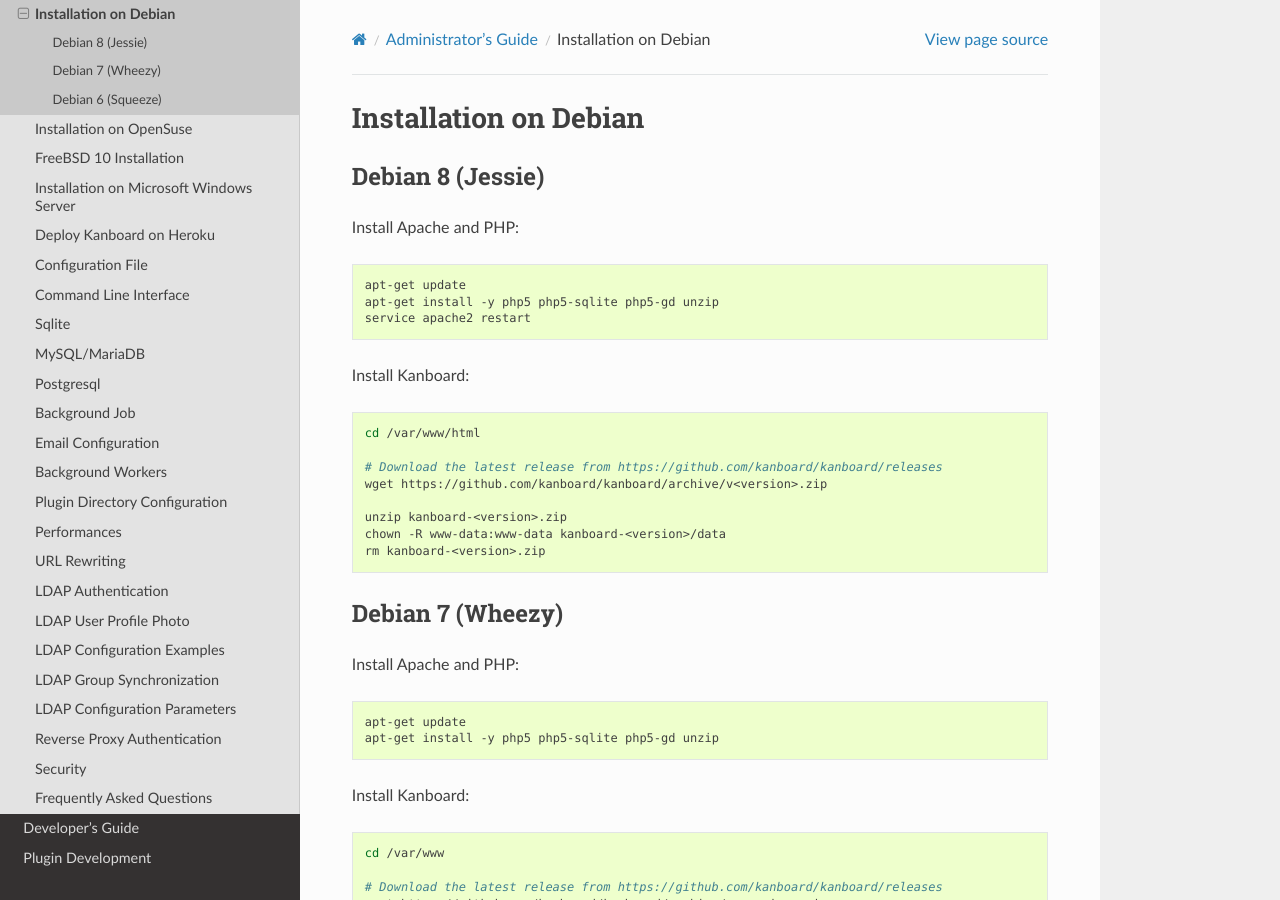
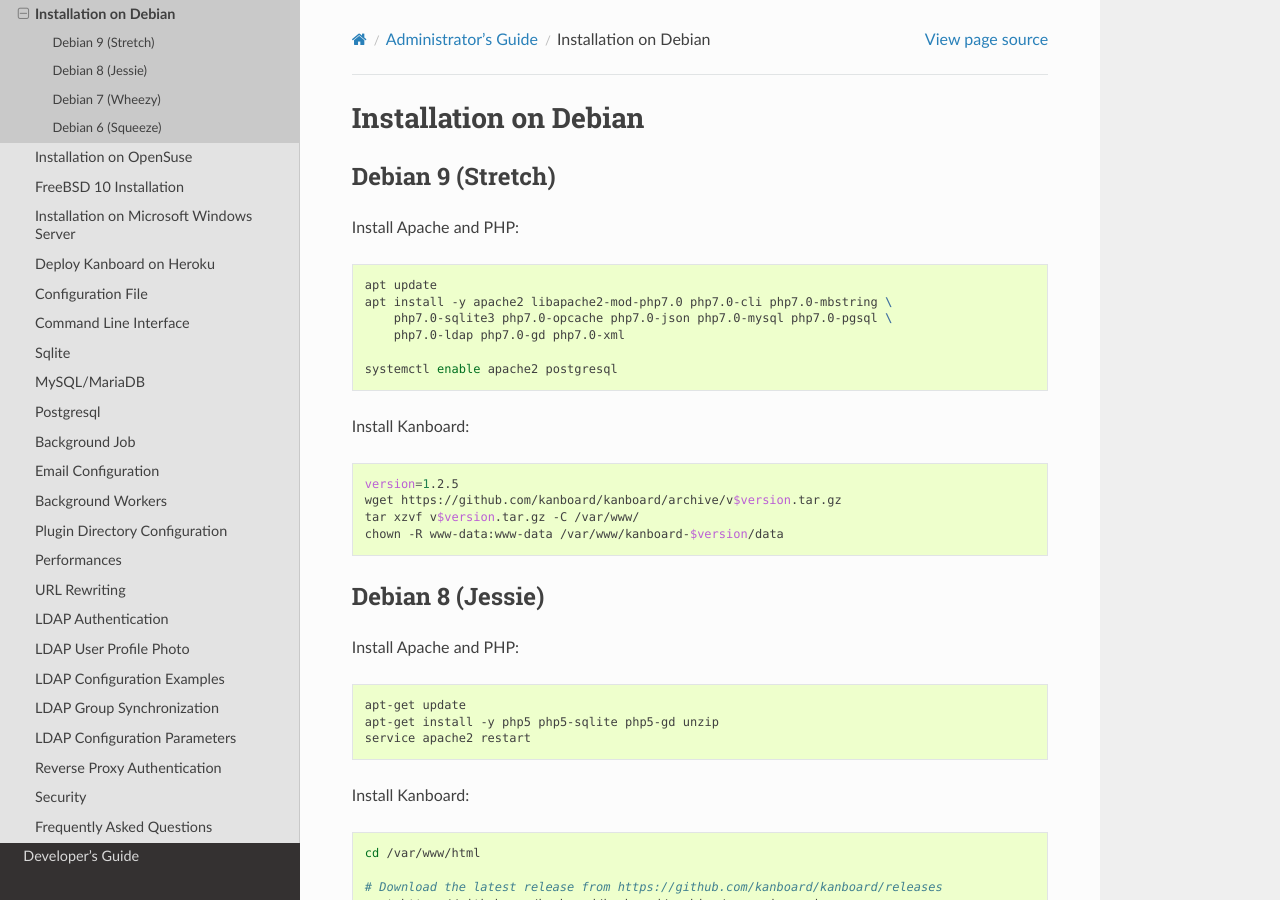
Before and after one commit to kanboard/documentation, a Sphinx documentation site: the page built from source/admin_guide/debian_installation.rst, in a window 1280 px wide and 900 px high. Built offline with Sphinx 7.4.7 and the Read the Docs theme 2.0.0, drawn with Linux system fonts in a browser that asks for light colours.

Commit message:
Add installation instructions for Debian 9

```diff
--- a/source/admin_guide/debian_installation.rst
+++ b/source/admin_guide/debian_installation.rst
@@ -1,5 +1,28 @@
 Installation on Debian
 ======================
+
+Debian 9 (Stretch)
+------------------
+
+Install Apache and PHP:
+
+.. code:: bash
+
+    apt update
+    apt install -y apache2 libapache2-mod-php7.0 php7.0-cli php7.0-mbstring \
+        php7.0-sqlite3 php7.0-opcache php7.0-json php7.0-mysql php7.0-pgsql \
+        php7.0-ldap php7.0-gd php7.0-xml
+
+    systemctl enable apache2 postgresql
+
+Install Kanboard:
+
+.. code:: bash
+
+    version=1.2.5
+    wget https://github.com/kanboard/kanboard/archive/v$version.tar.gz
+    tar xzvf v$version.tar.gz -C /var/www/
+    chown -R www-data:www-data /var/www/kanboard-$version/data
 
 Debian 8 (Jessie)
 -----------------
```
